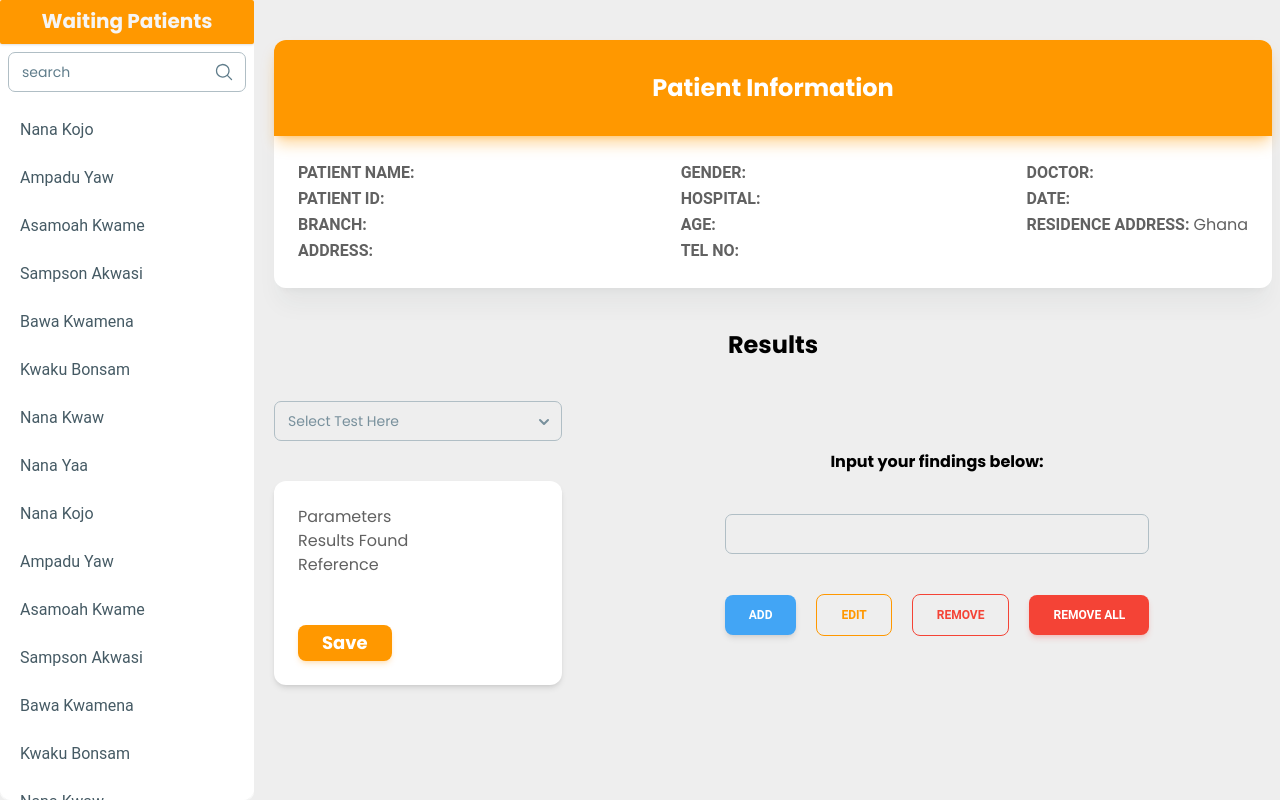
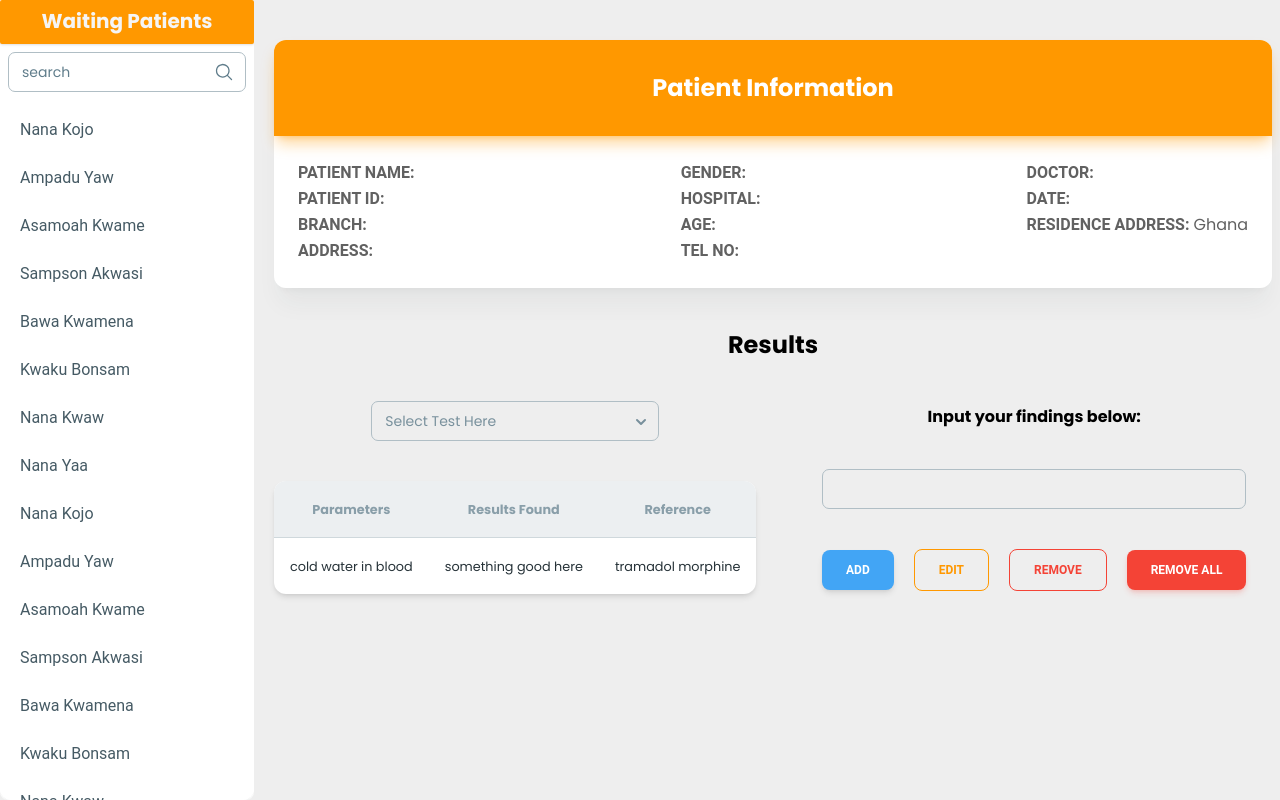
Before and after one commit to killy10o10/lab-app, a React (Vite) app: page /patients in a window 1280 px wide. Built offline with nearby package versions, Linux system fonts and the light colour scheme.

Commit message:
complete test feild

```diff
--- a/package.json
+++ b/package.json
@@ -10,6 +10,7 @@
   },
   "dependencies": {
     "@material-tailwind/react": "2.0.4",
+    "nanoid": "^4.0.2",
     "react": "18.2.0",
     "react-dom": "18.2.0",
     "react-icons": "^4.10.1",
--- /dev/null
+++ b/src/components/TestFeild.jsx
@@ -0,0 +1,64 @@
+import { Card} from '@material-tailwind/react';
+import { nanoid } from 'nanoid';
+
+function TestFeild() {
+  const tableHead = ["Parameters", "Results Found", "Reference"];
+  const tableRows = [
+
+    {parameters: "cold water in blood",
+     results: "something good here",
+     reference: "tramadol morphine",
+    },
+  ]
+
+
+  return (
+    <>
+      <Card className="w-full overflow-scroll my-10">
+          <table className="w-full lg:min-w-max table-auto ">
+            <thead>
+              <tr>
+                {
+                  tableHead.map((head) => (
+                    <th key={nanoid()} className="border-b border-blue-gray-100 bg-blue-gray-50 p-4">
+                      <small className='text-blue-gray-500 leading-none opacity-70'>{head}</small>
+                    </th>
+                  ))
+                }
+              </tr>
+            </thead>
+            <tbody>
+              {
+                tableRows.map(({parameters, results, reference}, index) => {
+                  const isLast = index === tableRows.length - 1;
+                  const classes = isLast ? "p-4" : "p-4 border-b border-blue-gray-50";
+
+                  return(
+                    <tr key={nanoid()}>
+                      <td className={classes}>
+                        <small className='text-blue-gray-900'>
+                          {parameters}
+                        </small>
+                      </td>
+                      <td className={classes}>
+                        <small className='text-blue-gray-900'>
+                          {results}
+                        </small>
+                      </td>
+                      <td className={classes}>
+                        <small className='text-blue-gray-900'>
+                          {reference}
+                        </small>
+                      </td>
+                    </tr>
+                  )
+                })
+              }
+            </tbody>
+          </table>
+      </Card>
+    </>
+  );
+}
+
+export default TestFeild;
--- a/src/pages/PatientReg.jsx
+++ b/src/pages/PatientReg.jsx
@@ -1,8 +1,9 @@
-import { Button, Card,  CardBody,  CardFooter,  Input,  List, ListItem, Option, Select, Typography } from "@material-tailwind/react"
+import { Button, Card, Input,  List, ListItem, Option, Select, Typography } from "@material-tailwind/react"
 import Search from "../components/Search"
 import { useState } from "react"
 import {newPatientArr } from "../../api";
 import PatientInfo from "../components/PatientInfo";
+import TestFeild from "../components/TestFeild";
 
 
 function PatientReg() {
@@ -40,7 +41,7 @@ function PatientReg() {
         <div className="w-[100%]">
             <Typography variant="h4" className="text-center font-poppins mb-10">Results</Typography>
             <div className="lg:flex gap-10 grid justify-center lg:justify-start">
-            <div>
+            <div className="flex flex-col items-center">
                 <div className="w-72">
                   <Select color="orange" label="Select Test Here" className="capitalize">
                     <Option className="capitalize">Urinalysis</Option>
@@ -51,18 +52,7 @@ function PatientReg() {
                     <Option className="capitalize">Liver function test</Option>
                   </Select>
                 </div>
-                <Card className="my-10">
-                  <CardBody>
-                    <table>
-                      <thead>Parameters</thead>
-                      <thead>Results Found</thead>
-                      <thead>Reference</thead>
-                    </table>
-                  </CardBody>
-                  <CardFooter>
-                    <Button color="orange" className="capitalize font-poppins text-lg py-1">Save</Button>
-                  </CardFooter>
-                </Card>
+                <TestFeild />
               </div>
               <div className="flex flex-col items-center justify-center w-full mb-10">
                 <p  className="font-bold mb-10">Input your findings below:</p>
```
Also changed, not shown: 1 other file (tests, documents, lock files or other folders).
